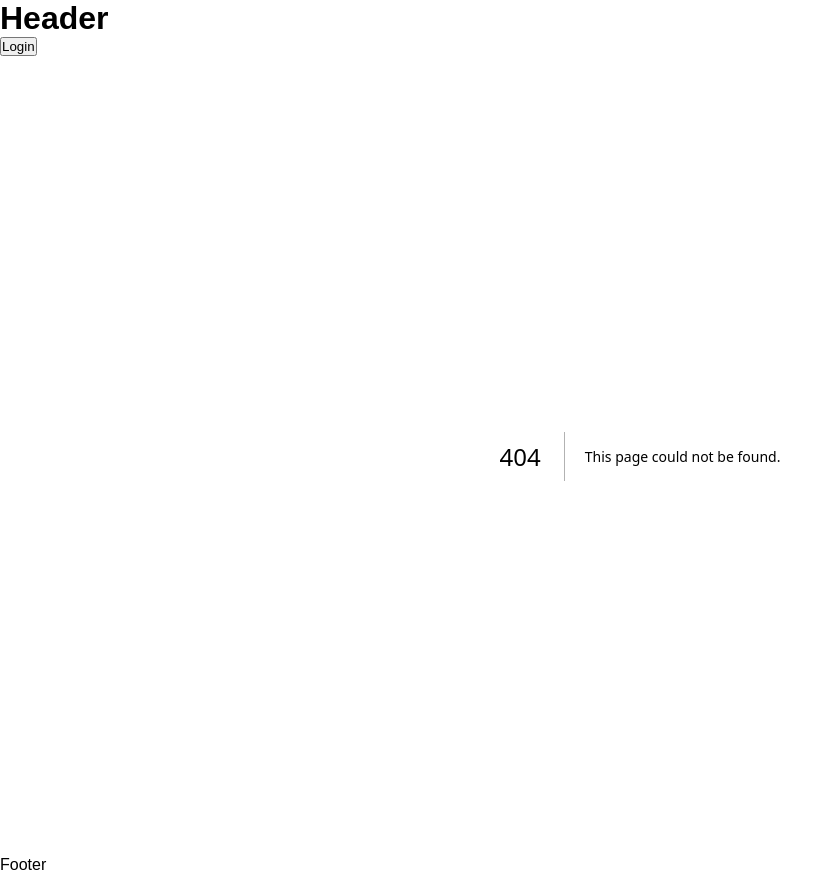
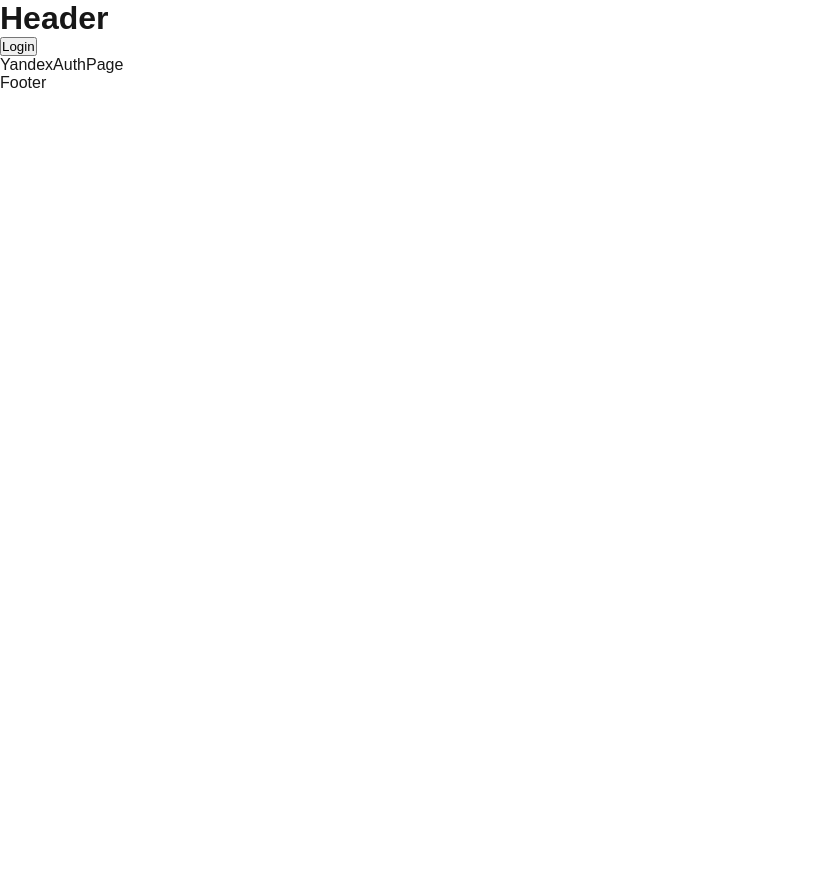
Before and after one commit to andrey-zinoviev-dev/tutors, a Next.js app: page /auth/yandex in a window 1280 px wide. Before the commit this address had no page. Shown: the whole page, without its empty margins (0-839 px from the left). After the commit the page ends 800 px from the top, so only its background shows below. Built offline with nearby package versions, Linux system fonts and the light colour scheme.

Commit message:
adding auth page for yandex OAuth

```diff
--- /dev/null
+++ b/src/app/auth/yandex/page.tsx
@@ -0,0 +1,10 @@
+'use client';
+
+import { useSearchParams } from "next/navigation";
+
+export default function YandexAuthPage() {
+    const searchParams = useSearchParams();
+    const code = searchParams.get('access_token');
+    console.log(code);
+    return <div>YandexAuthPage</div>;
+}
```
